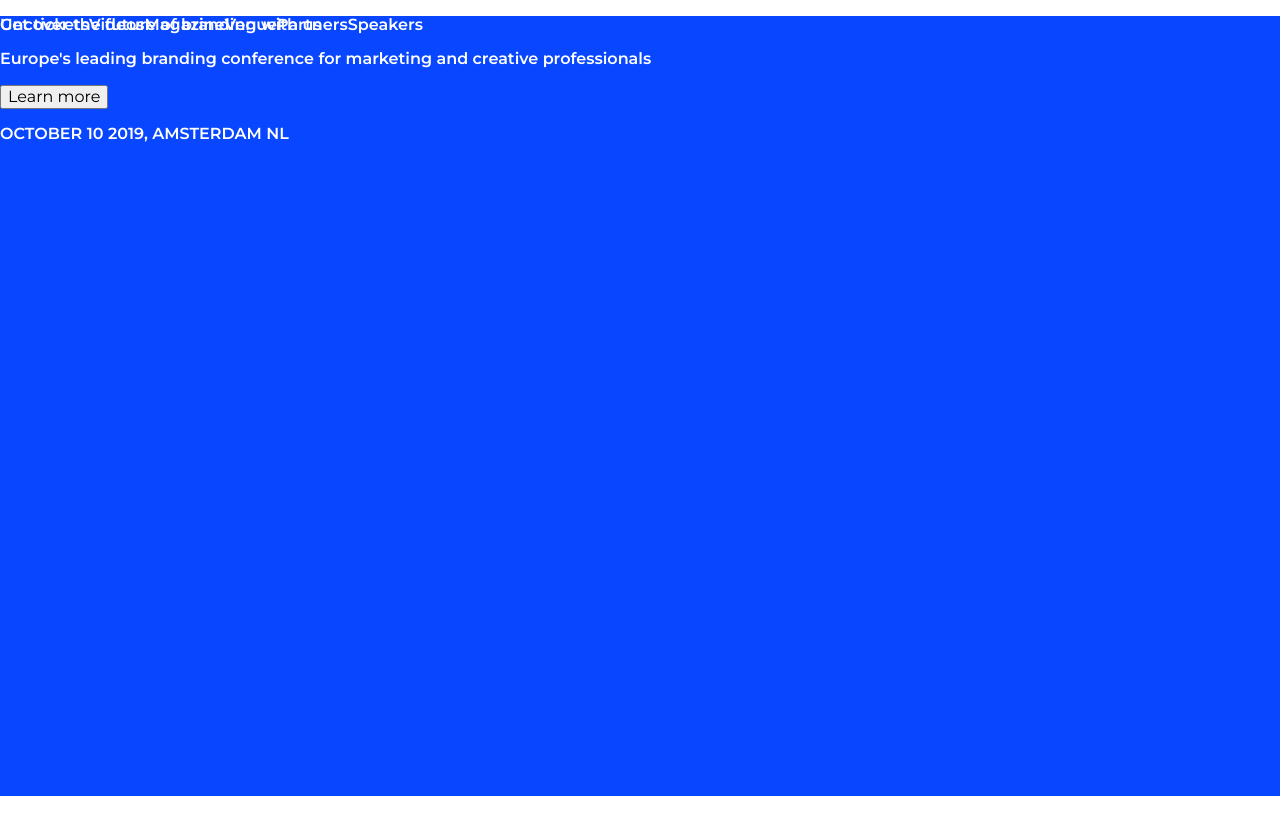
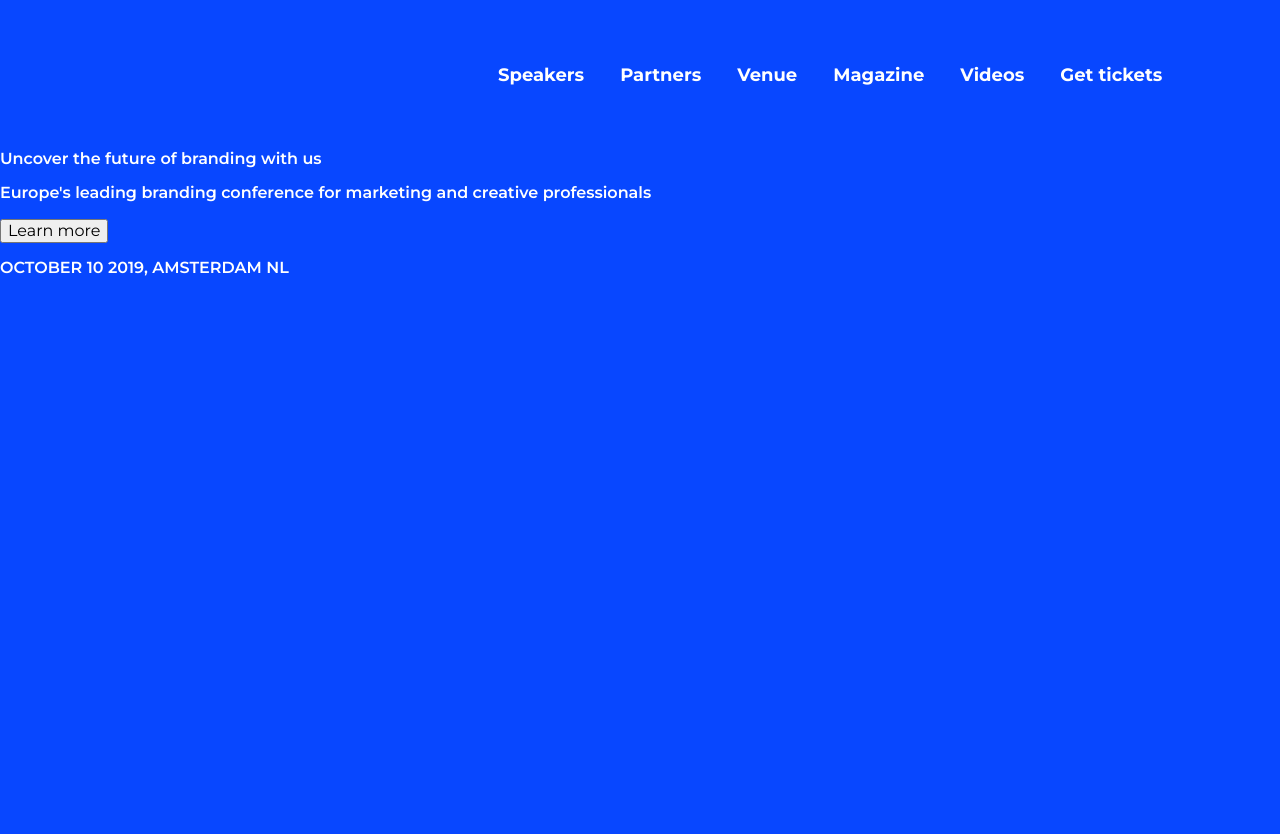
Before and after one commit to breakstorm/clone_onbrand, a website: page index.html in a window 1280 px wide. Before the commit the page ends 800 px from the top, so only its background shows below. Drawn offline with Linux system fonts and the light colour scheme.

Commit message:
Update header part

```diff
--- a/sass/1350.sass
+++ b/sass/1350.sass
@@ -6,15 +6,27 @@ body
 // ==== header
 .header
     position: fixed
-    background: transprarent
+    height: 150px
+    width: 100%
+    top: 0
+    background-color: #0847ff
 .header__buttonset
     display: flex
-    flex-flow: row-reverse wrap
+    flex-flow: row wrap
+    margin-left: auto
+    align-items: center
+    height: 100%
+    width: 800px
+.header__buttonset--button, .header__buttonset--buy
+    margin: 0 1em
+    font-size: 18px
+    font-weight: bold
 
 // ==== main
 .main
 .main__section1
     height: 780px
+    margin-top: 150px
     background-color: #0847ff
     // background-color: #0847ff
 .main__section1--textset
```
Also changed, not shown: css/1350.css.
